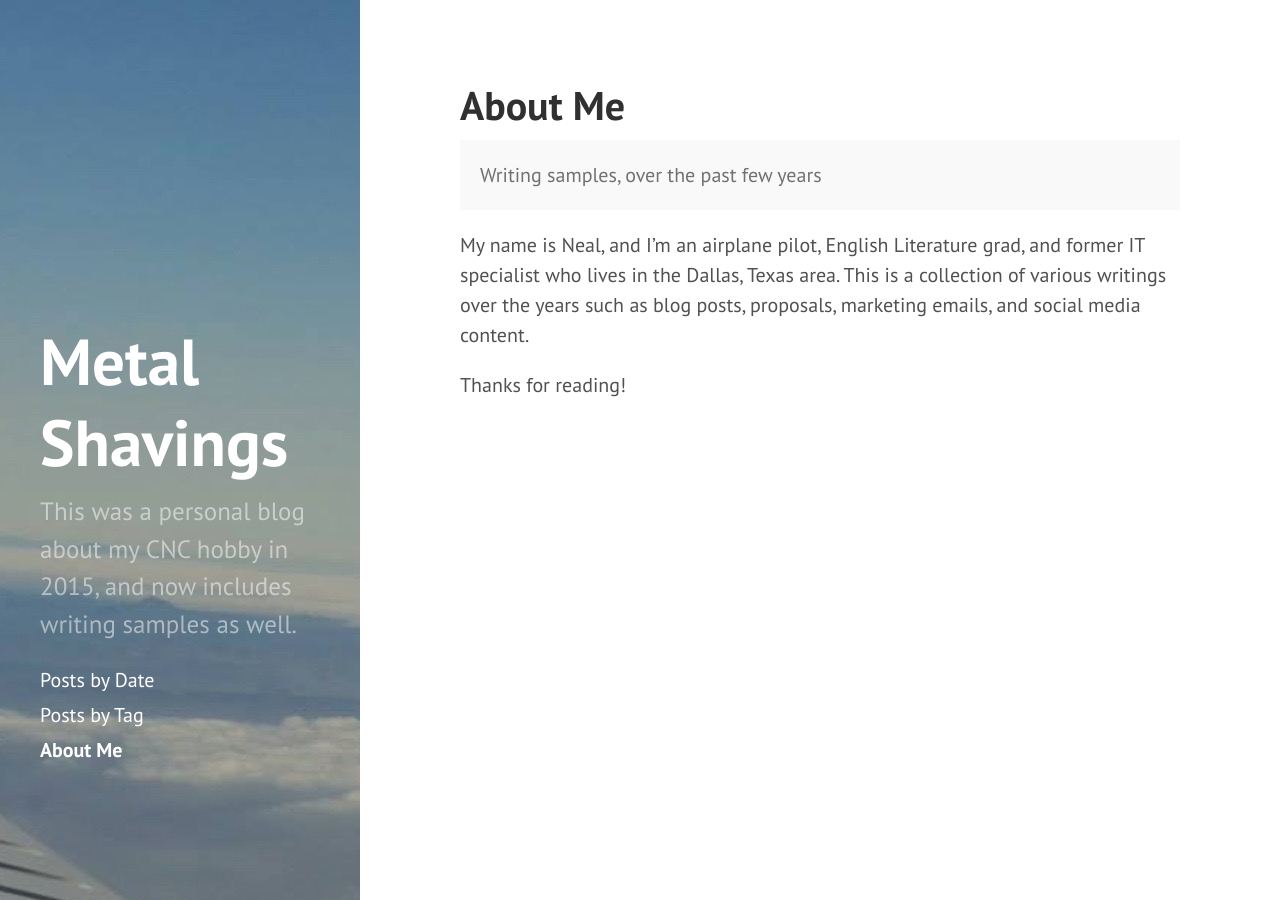
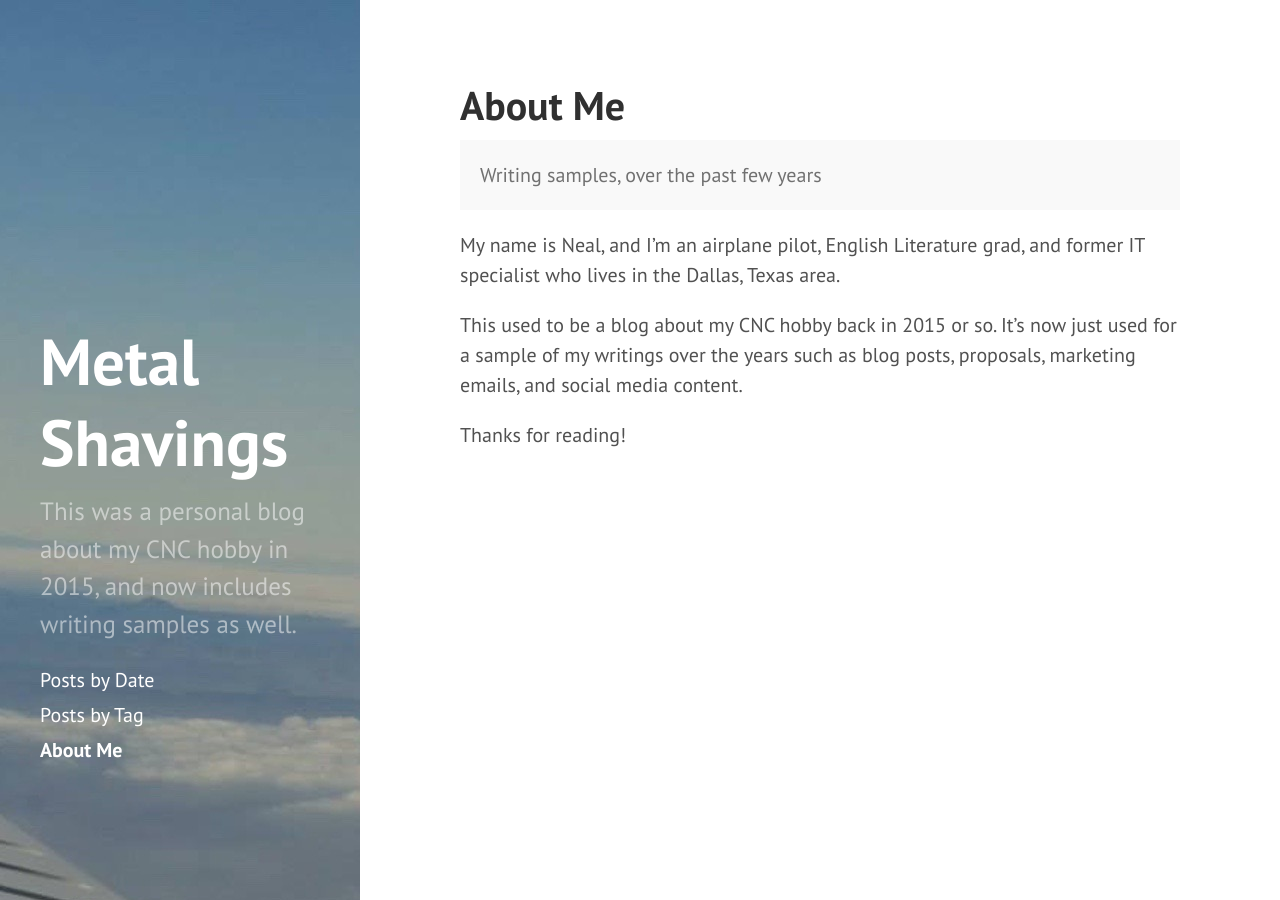
Before and after one commit to metalshavings/metalshavings, a Jekyll site: the page built from index.md, in a window 1280 px wide. Built offline with Jekyll 4.4.1, drawn with Linux system fonts in a browser that asks for light colours.

Commit message:
Update index.md

```diff
--- a/index.md
+++ b/index.md
@@ -6,6 +6,8 @@ title: About Me
 Writing samples, over the past few years
 </p>
 
-My name is Neal, and I’m an airplane pilot, English Literature grad, and former IT specialist who lives in the Dallas, Texas area.  This is a collection of various writings over the years such as blog posts, proposals, marketing emails, and social media content.
+My name is Neal, and I’m an airplane pilot, English Literature grad, and former IT specialist who lives in the Dallas, Texas area.
+
+This used to be a blog about my CNC hobby back in 2015 or so. It's now just used for a sample of my writings over the years such as blog posts, proposals, marketing emails, and social media content.
 
 Thanks for reading!
```
